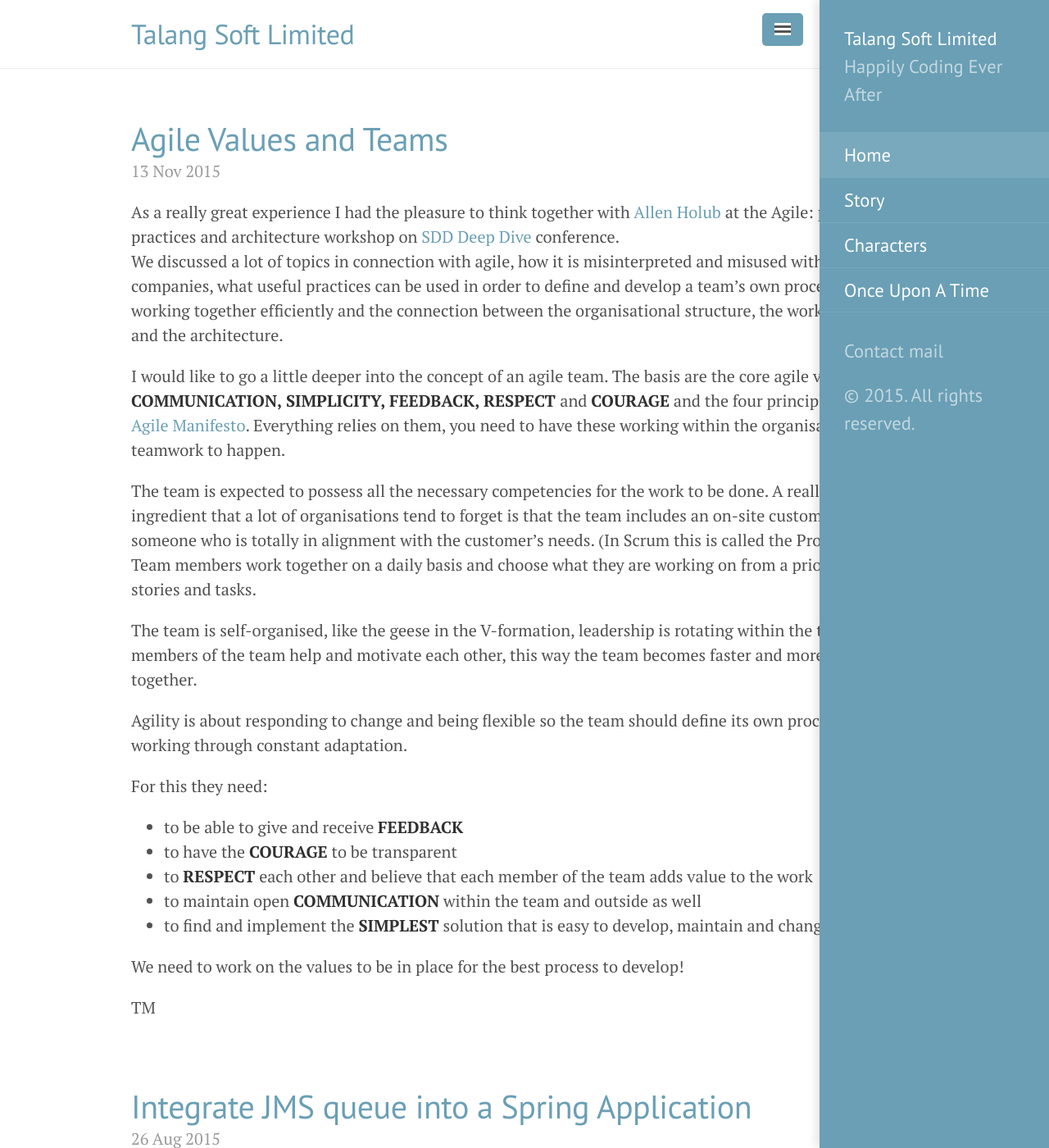
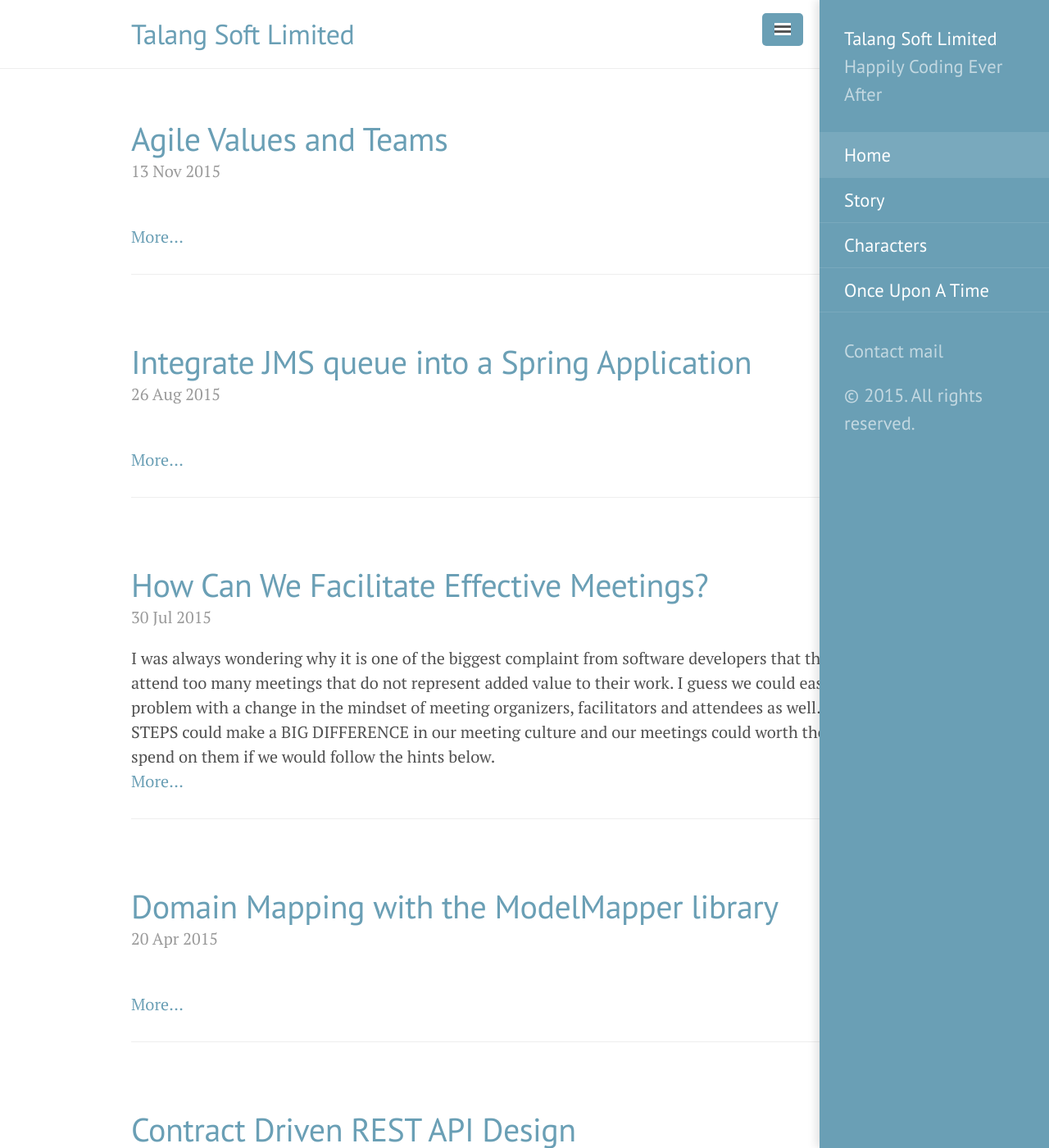
Before and after one commit to talangsoft/talangsoft.github.io, a Jekyll site: the page built from index.html, in a window 1280 px wide and 1400 px high. Shown: the whole window at 82% size. Built offline with Jekyll 4.4.1, drawn with Linux system fonts in a browser that asks for light colours; the list of posts is cut into pages by our own code; some of the changed text lies outside the part shown.

Commit message:
show only summary of the posts, separate them with horizontal line

```diff
--- a/_posts/agile/2015-07-30-how-can-we-facilitate-effectve-meetings.md
+++ b/_posts/agile/2015-07-30-how-can-we-facilitate-effectve-meetings.md
@@ -3,6 +3,11 @@ layout: post
 title: How Can We Facilitate Effective Meetings?
 category: agile
 tag: agile,teams,meetings,effective meetings
+description: 'I was always wondering why it is one of the biggest complaint from software developers that they need to attend
+              too many meetings that do not represent added value to their work.
+              I guess we could easily solve this problem with a change in the mindset of meeting organizers, facilitators and attendees as well...
+              SIMPLE STEPS could make a BIG DIFFERENCE in our meeting culture and our meetings could worth the time we spend on them if we would follow the hints below.'
+
 ---
 
 <strong>I was always wondering why it is one of the biggest complaint from software developers that they need to attend
--- a/index.html
+++ b/index.html
@@ -12,8 +12,12 @@ title: Home
       </a>
     </h1>
     <span class="post-date">{{ post.date | date_to_string }}</span>
-
-    {{ post.content }}
+    {{ post.description }}
+    <br/>
+    <a href="{{ post.url }}">
+    More...
+    </a>
+    <hr/>
   </div>
   {% endfor %}
 </div>
```
